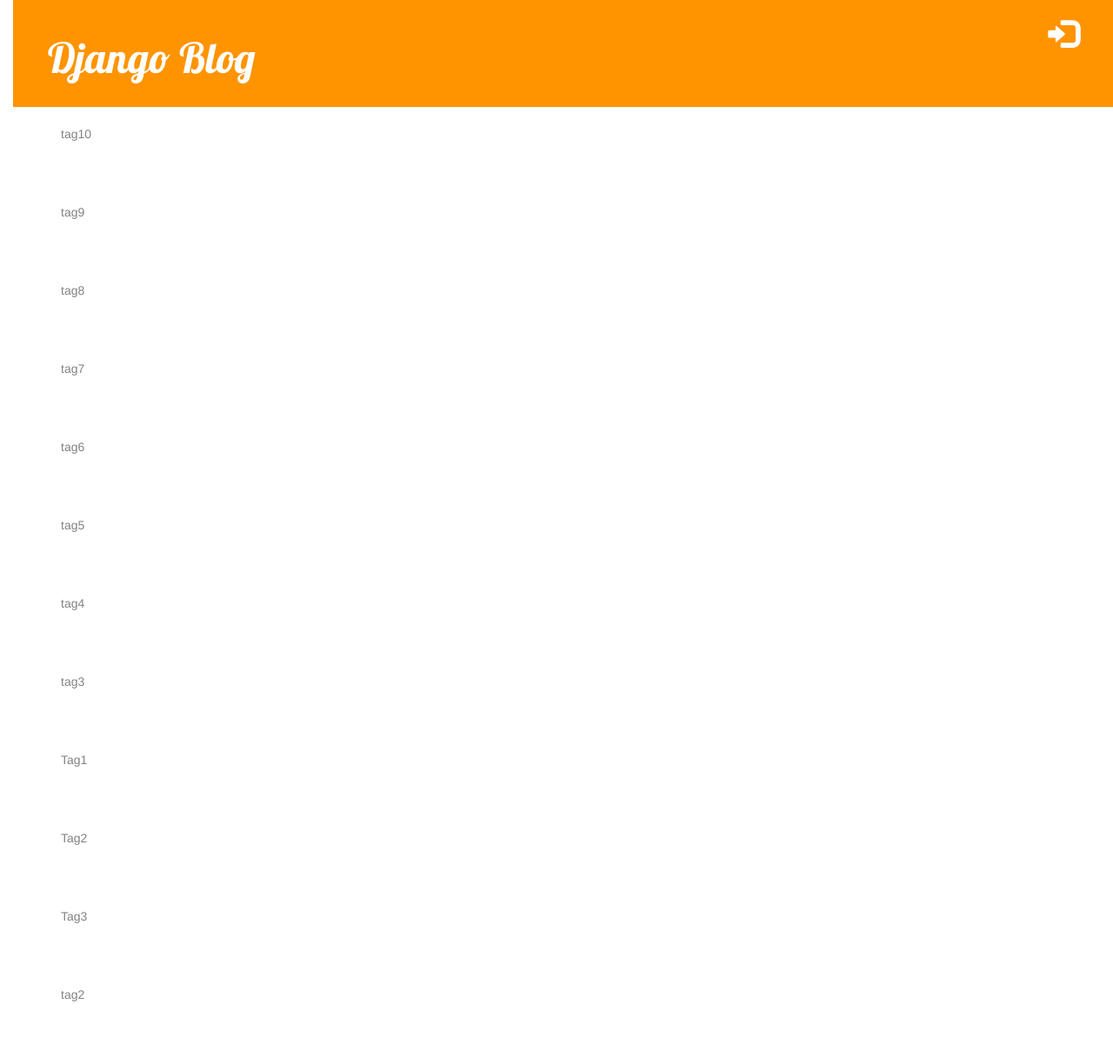
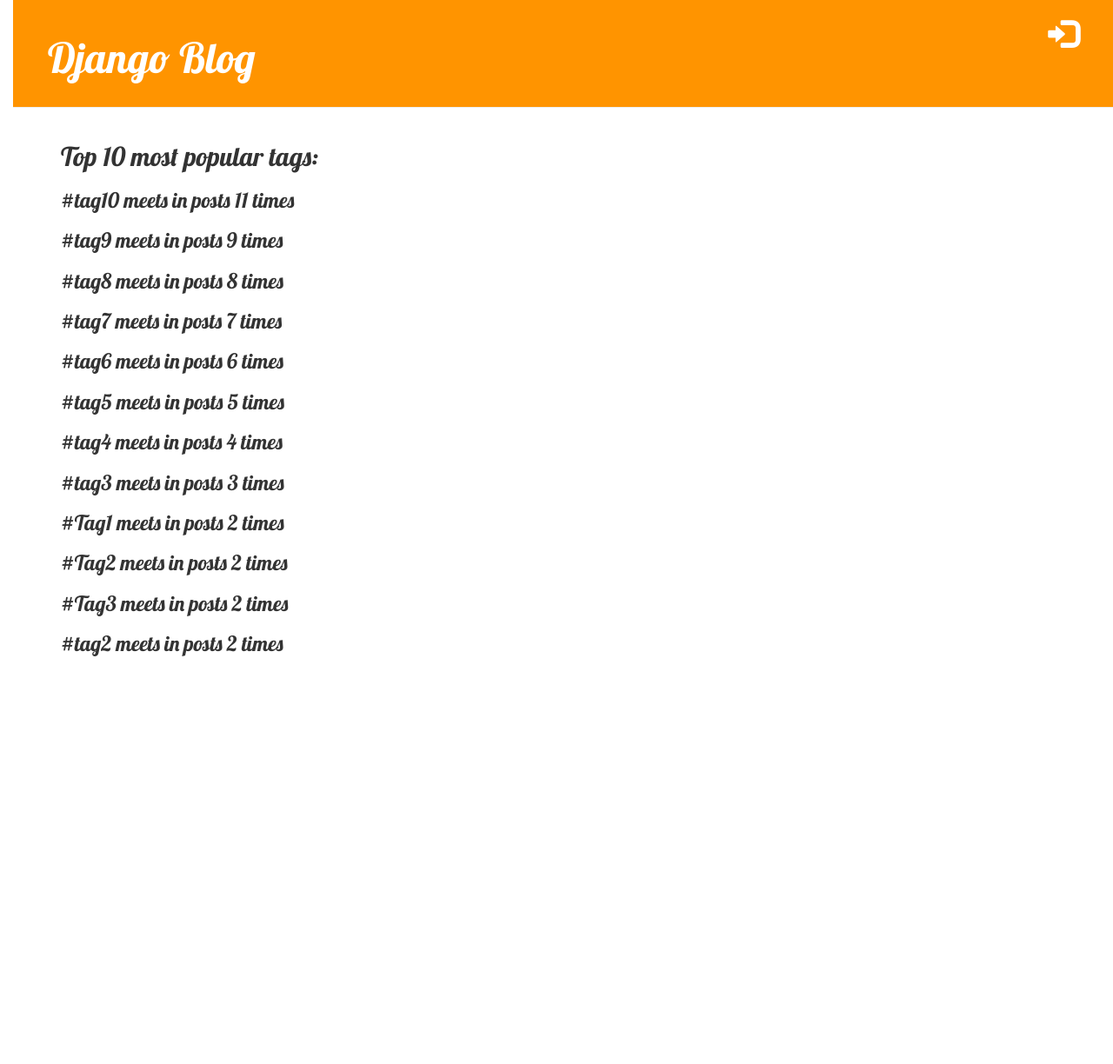
Before and after one commit to AzogHellscream/DjangoGirls, a Django app: page /top10/ in a window 1280 px wide. Shown: the whole page at 87% size. After the commit the page ends 755 px from the top, so only its background shows below. Run offline with Django 3.2, Linux system fonts and the light colour scheme; data comes from the database, SQL or seed files in the repository; both versions use the stored data as it was after the commit; parts of the project's set-up code (start-up, migrations or seed data) failed here and were passed over; some libraries are stand-ins or nearby versions.

Commit message:
Top 10 tags view keys fix

```diff
--- a/blog/templates/blog/top_ten_tags.html
+++ b/blog/templates/blog/top_ten_tags.html
@@ -1,10 +1,11 @@
 {% extends 'blog/base.html' %}
 
 {% block content %}
-    {% for tag in sorted_dict %}
-        <div class="post">
-            <div class="date">
-                {{ tag }}
+    <h2>Top 10 most popular tags:</h2>
+    {% for key, value in sorted_dict.items %}
+        <div>
+            <div>
+                <h3>#{{ key }} meets in posts {{ value }} times</h3>
             </div>
         </div>
     {% endfor %}
--- a/blog/views.py
+++ b/blog/views.py
@@ -115,5 +115,4 @@ def top_ten_tags(request):
         for k in unsorted_values.keys():
             if unsorted_values[k] == i:
                 sorted_dict[k] = unsorted_values[k]
-                #break
     return render(request, 'blog/top_ten_tags.html', {'sorted_dict': sorted_dict})
```
Also changed, not shown: db.sqlite3.
